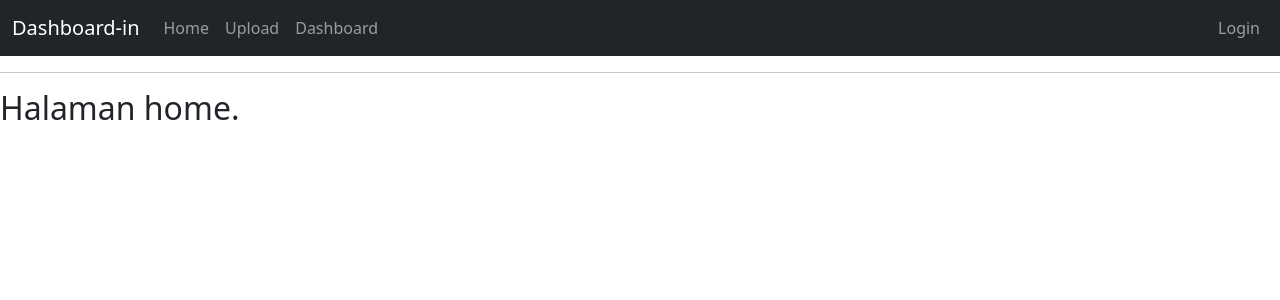
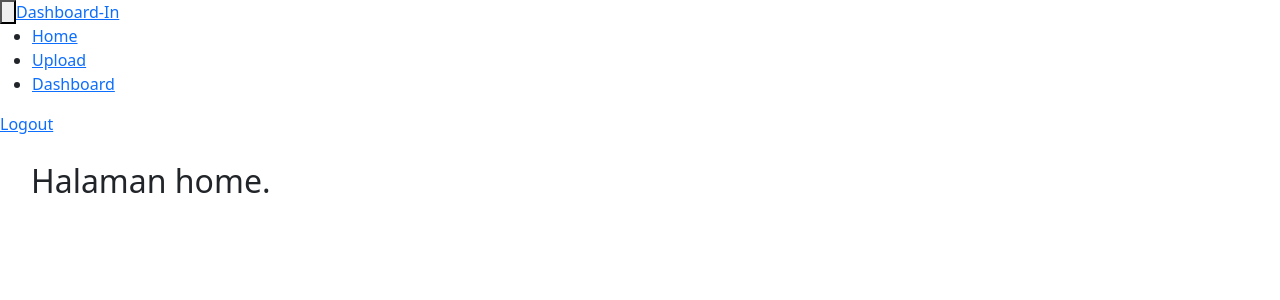
Before and after one commit to FadliAktsar/dashboard-in, a Flask app: page / in a window 1280 px wide. Shown: the top 300 px of the page. Run offline with Flask 3, Linux system fonts and the light colour scheme; parts of the project's set-up code (start-up, migrations or seed data) failed here and were passed over; some libraries are stand-ins or nearby versions.

Commit message:
update navbar jadi sidebar

```diff
--- a/app/templates/base.html
+++ b/app/templates/base.html
@@ -4,9 +4,13 @@
     <meta charset="UTF-8">
     <meta name="viewport" content="width=device-width, initial-scale=1.0">
     <title>{% block title %} {% endblock %} - Dashboard-in</title>
-    <link rel="stylesheet" type="text/css" href="{{ url_for('static', filename='css/bootstrap.css') }}">
+    <link href="https://cdn.lineicons.com/4.0/lineicons.css" rel="stylesheet"/>
+    <link href="https://cdn.jsdelivr.net/npm/bootstrap@5.3.3/dist/css/bootstrap.min.css" rel="stylesheet" integrity="sha384-QWTKZyjpPEjISv5WaRU9OFeRpok6YctnYmDr5pNlyT2bRjXh0JMhjY6hW+ALEwIH" crossorigin="anonymous">
+    <link rel="stylesheet" href="{{ url_for('static', filename='css/base.css') }}">
+    <link rel="stylesheet" href="../static/css/base.css">
 </head>
 <body>
+    <!--
     <nav class="navbar navbar-expand-lg bg-dark" data-bs-theme="dark">
         <div class="container-fluid">
             <a class="navbar-brand" href="{{ url_for('main.index') }}">Dashboard-in</a>
@@ -34,9 +38,51 @@
             </div>
         </div>
     </nav>
-    <hr>
-    <div class="content">
-        {% block content %} {% endblock %}
+    -->
+    <div class="wrapper">
+        <aside id="sidebar">
+            <div class="d-flex">
+                <button id="toggle-btn" type="button">
+                    <i class="lni lni-grid-alt"></i>
+                </button>
+                <div class="sidebar-logo">
+                    <a href="{{ url_for('main.index') }}">Dashboard-In</a>
+                </div>
+            </div>
+            <ul class="sidebar-nav">
+                <li class="sidebar-item">
+                    <a class="sidebar-link" href="{{ url_for('main.index') }}">
+                        <i class="lni lni-home"></i>
+                        <span>Home</span>
+                    </a>
+                </li>
+                <li class="sidebar-item">
+                    <a class="sidebar-link" href="{{ url_for('upload.index') }}">
+                        <i class="lni lni-upload"></i>
+                        <span>Upload</span>
+                    </a>
+                </li>
+                <li class="sidebar-item">
+                    <a class="sidebar-link" href="{{ url_for('dashboard.index') }}">
+                        <i class="lni lni-dashboard"></i>
+                        <span>Dashboard</span>
+                    </a>
+                </li>
+            </ul>
+            <div class="sidebar-footer">
+                <a href="#" class="sidebar-link">
+                    <i class="lni lni-exit"></i>
+                    <span>Logout</span>
+                </a>
+            </div>
+        </aside>
+        <div class="content main p-3">
+            <div class="text-center">
+                {% block content %} {% endblock %}
+            </div>
+        </div>
     </div>
+    <script src="https://cdn.jsdelivr.net/npm/bootstrap@5.3.3/dist/js/bootstrap.bundle.min.js" integrity="sha384-YvpcrYf0tY3lHB60NNkmXc5s9fDVZLESaAA55NDzOxhy9GkcIdslK1eN7N6jIeHz" crossorigin="anonymous"></script>
+    <script src="../static/script.js"></script>
 </body>
 </html>
```
